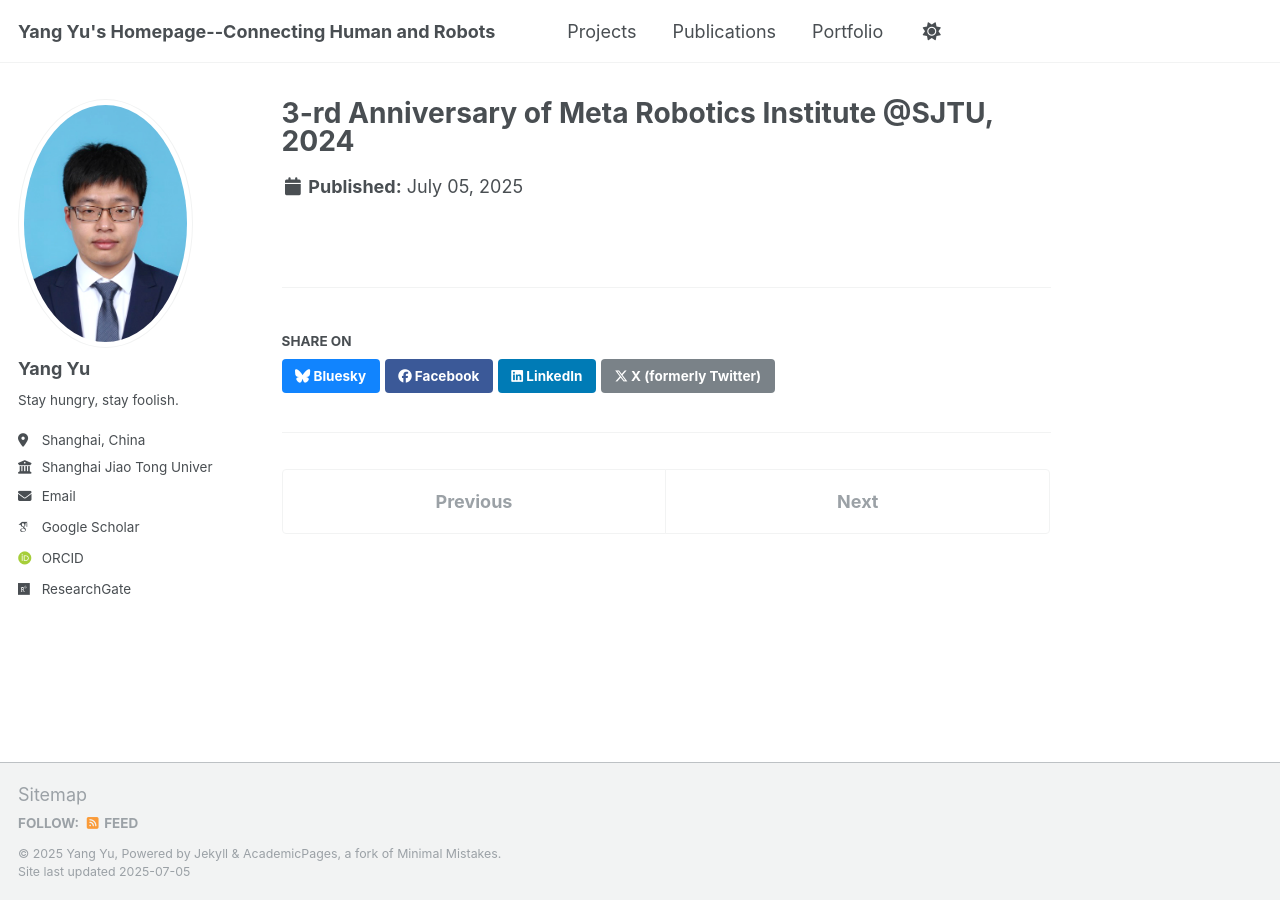
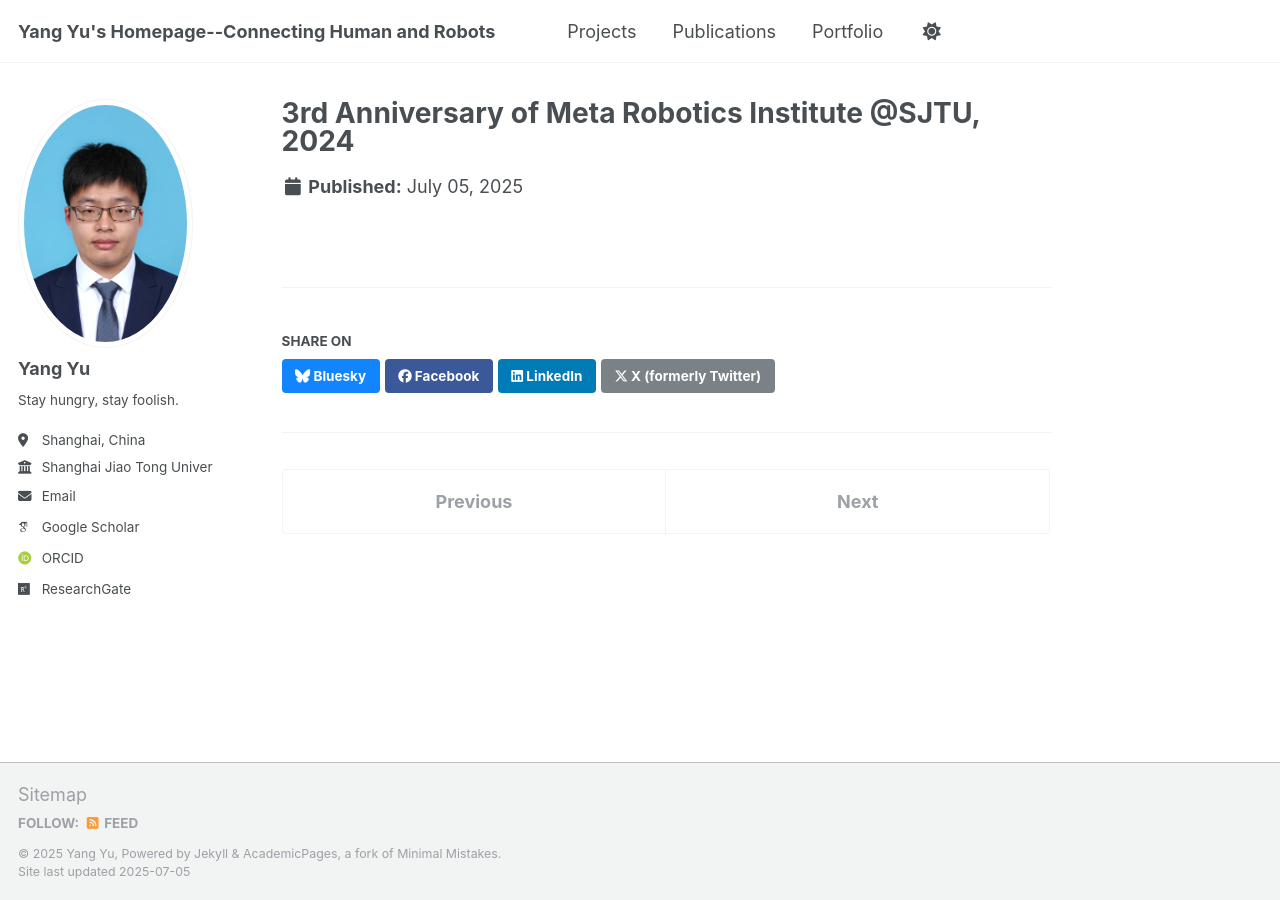
Before and after one commit to Yu-SJTUMRI/Yu-SJTUMRI.github.io, a Jekyll site: the page built from _portfolio/MRI2024.md, in a window 1280 px wide. Built offline with Jekyll 4.4.1, drawn with Linux system fonts in a browser that asks for light colours; some web fonts are replaced; a script that is not in the unit is left out.

Commit message:
Update MRI2024.md

```diff
--- a/_portfolio/MRI2024.md
+++ b/_portfolio/MRI2024.md
@@ -1,6 +1,6 @@
 ---
-title: "3-rd Anniversary of Meta Robotics Institute @SJTU, 2024"
-excerpt: "We celebrate the 3-rd anniversary of Meta Robotics Institute @SJTU.<br/><img src='/images/portfolio/MRI2024.png'>"
+title: "3rd Anniversary of Meta Robotics Institute @SJTU, 2024"
+excerpt: "We celebrate the 3rd anniversary of Meta Robotics Institute @SJTU.<br/><img src='/images/portfolio/MRI2024.png'>"
 collection: portfolio
 weight: 5
 ---
```
